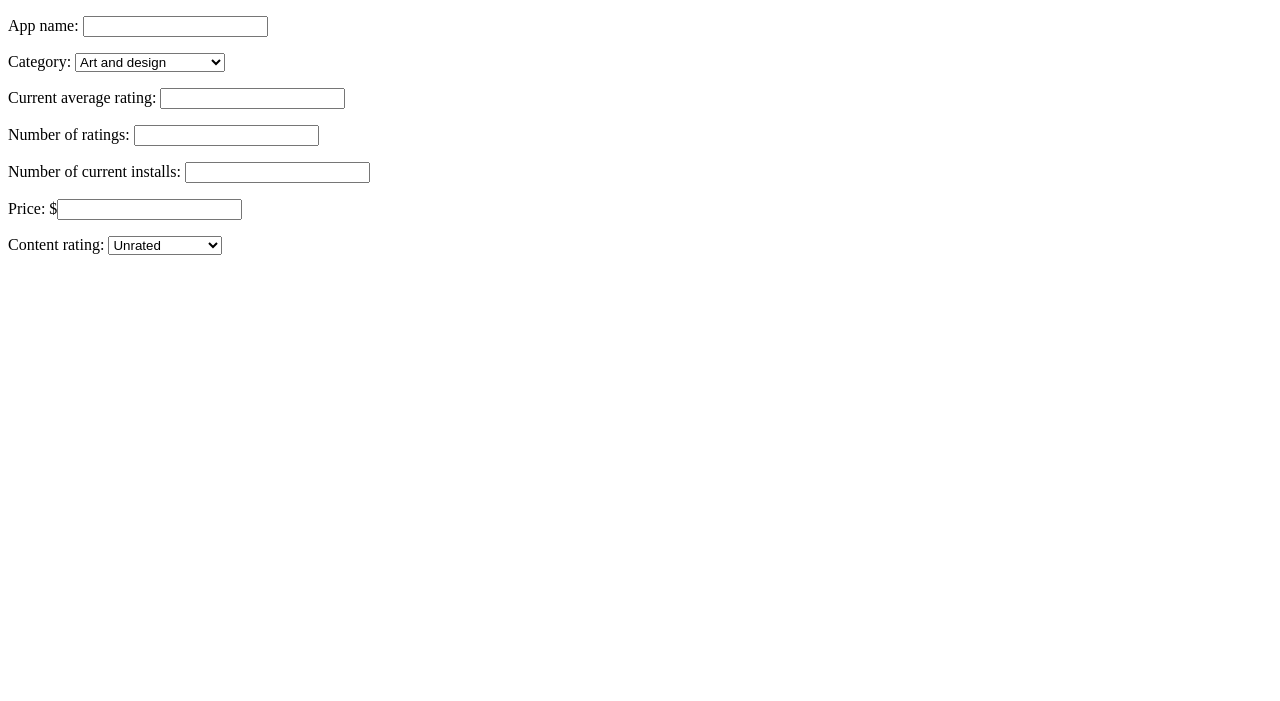
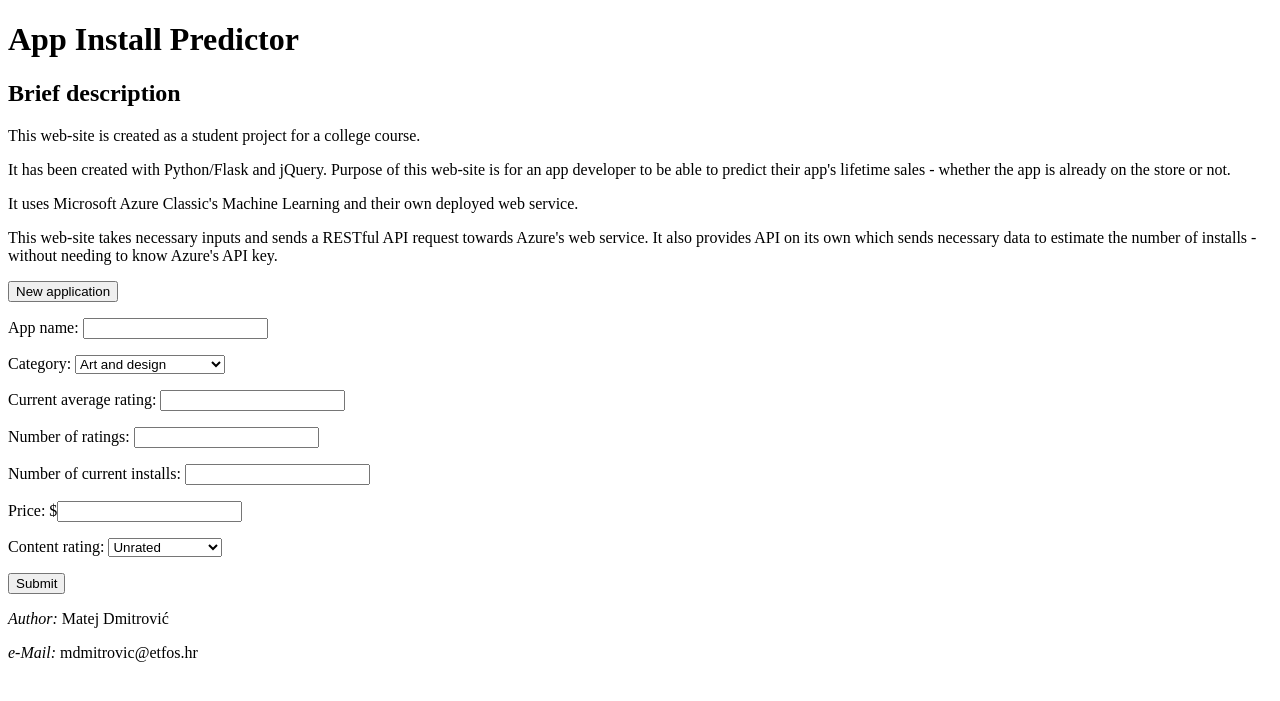
Before and after one commit to Matt-Tyrantin/RUAP-project, a Flask app: page / in a window 1280 px wide. Shown: the top 701 px of the page. Run offline with Flask 2, Linux system fonts and the light colour scheme.

Commit message:
html/jQuery form

```diff
--- a/modules/predict.py
+++ b/modules/predict.py
@@ -1,43 +1,44 @@
 import urllib2
-# If you are using Python 3+, import urllib instead of urllib2
-
 import json
 
+API_KEY = 'OkBFV/GW3n/rfqOXChEb+/yp3oe/s7pPa0UzKm0tW6dJAau16MWuou28WKI+KSZxpUGfD6tgwHhxlWRl4WeCoA=='
+URL = 'https://ussouthcentral.services.azureml.net/workspaces/92518c6337964d95af1c417d83471dec/services/535fd871d310474ea32a096456a43822/execute?api-version=2.0&details=true'
 
-data =  {
+MAX_VALUE = 1000000000
 
+def predict_single(form_data):
+    app_category = form_data['app_category']
+    app_rating = form_data['app_rating'] or 0
+    app_ratings = form_data['app_ratings'] or 0
+    app_installs = form_data['app_installs'] or 0
+    app_price = form_data['app_price']
+    app_content_rating = form_data['app_content_rating']
+
+    data =  {
         "Inputs": {
-
-                "input1":
-                {
-                    "ColumnNames": ["App", "Category", "Rating", "Reviews", "Size", "Installs", "Type", "Price", "Content Rating", "Genres", "Last Updated", "Current Ver", "Android Ver"],
-                    "Values": [ [ "value", "ART_AND_DESIGN", "0", "0", "value", "0", "value", "0", "Adults only 18+", "value", "", "value", "value" ], [ "value", "ART_AND_DESIGN", "0", "0", "value", "0", "value", "0", "Adults only 18+", "value", "", "value", "value" ], ]
-                },        },
-            "GlobalParameters": {
-}
+            "input1":
+            {
+                "ColumnNames": ["Category", "Rating", "Reviews", "Installs", "Price", "Content Rating"],
+                "Values": [[app_category, app_rating, app_ratings, app_installs, app_price, app_content_rating]]
+            },
+        },
+        "GlobalParameters": {}
     }
 
-body = str.encode(json.dumps(data))
+    body = str.encode(json.dumps(data))
+    headers = {'Content-Type':'application/json', 'Authorization':('Bearer '+ API_KEY)}
 
-url = 'https://ussouthcentral.services.azureml.net/workspaces/92518c6337964d95af1c417d83471dec/services/535fd871d310474ea32a096456a43822/execute?api-version=2.0&details=true'
-api_key = 'OkBFV/GW3n/rfqOXChEb+/yp3oe/s7pPa0UzKm0tW6dJAau16MWuou28WKI+KSZxpUGfD6tgwHhxlWRl4WeCoA==' # Replace this with the API key for the web service
-headers = {'Content-Type':'application/json', 'Authorization':('Bearer '+ api_key)}
+    req = urllib2.Request(URL, body, headers)
 
-req = urllib2.Request(url, body, headers)
+    try:
+        response = urllib2.urlopen(req)
+        result = response.read()
 
-try:
-    response = urllib2.urlopen(req)
+        raw_value = float(json.loads(result)['Results']['output1']['value']['Values'][0][0])
 
-    # If you are using Python 3+, replace urllib2 with urllib.request in the above code:
-    # req = urllib.request.Request(url, body, headers)
-    # response = urllib.request.urlopen(req)
+        result_value = max(0, int(raw_value * MAX_VALUE))
 
-    result = response.read()
-    print(result)
-except urllib2.HTTPError, error:
-    print("The request failed with status code: " + str(error.code))
+        return str(result_value)
 
-    # Print the headers - they include the requert ID and the timestamp, which are useful for debugging the failure
-    print(error.info())
-
-    print(json.loads(error.read()))
+    except urllib2.HTTPError, error:
+        return str(error.code) + str(error.info()) + str(json.loads(error.read()))
--- a/server.py
+++ b/server.py
@@ -1,15 +1,15 @@
-from flask import Flask, render_template
+from modules.predict import predict_single
+
+from flask import Flask, render_template, request
 app = Flask(__name__)
 
 @app.route('/')
 def index():
-  return render_template('index.html')
+    return render_template('index.html')
 
-@app.route('/my-link/')
-def my_link():
-  print ('I got clicked!')
-
-  return 'Click.'
+@app.route('/predict/', methods=['POST'])
+def form_predict():
+    return predict_single(request.form)
 
 if __name__ == '__main__':
-  app.run(debug=True)
+    app.run(debug=True)
--- a/templates/index.html
+++ b/templates/index.html
@@ -9,15 +9,53 @@
     </head>
 
     <body>
-        <form method="POST">
-            <p><label for="app_anme">App name: </label><input type="text" name="app_name"></p>
-            <p><label for="app_category">Category: </label><select name="app_category"></select></p>
-            <p><label for="app_rating">Current average rating: </label><input type="number" name="app_rating"></p>
-            <p><label for="app_ratings">Number of ratings: </label><input type="number" name="app_ratings"></p>
-            <p><label for="app_installs">Number of current installs: </label><input type="number" name="app_installs"></p>
-            <p><label for="app_price">Price: </label>$<input type="number" name="app_price"></p>
-            <p><label for="app_content_rating">Content rating: </label><select name="app_content_rating"></select></p>
-        </form>
+        <header>
+            <h1>App Install Predictor</h1>
+        </header>
+
+        <main>
+            <section>
+                <article>
+                    <h2>Brief description</h2>
+                    <p>This web-site is created as a student project for a college course.</p>
+                    <p>It has been created with Python/Flask and jQuery. Purpose of this web-site is for an app developer to be
+                        able to predict their app's lifetime sales - whether the app is already on the store or not.
+                    </p>
+                    <p>It uses Microsoft Azure Classic's Machine Learning and their own deployed web service.</p>
+                    <p>This web-site takes necessary inputs and sends a RESTful API request towards Azure's web service.
+                        It also provides API on its own which sends necessary data to estimate the number of installs - without needing
+                        to know Azure's API key.
+                    </p>
+                </article>
+
+                <article>
+                    <div class="form">
+                        <button id="switch_form">New application</button>
+
+                        <form method="POST" action="/predict/">
+                            <p><label for="app_name">App name: </label><input type="text" name="app_name"></p>
+                            <p><label for="app_category">Category: </label><select name="app_category"></select></p>
+                            <p class="toggleable"><label for="app_rating">Current average rating: </label><input type="number" name="app_rating"></p>
+                            <p class="toggleable"><label for="app_ratings">Number of ratings: </label><input type="number" name="app_ratings"></p>
+                            <p class="toggleable"><label for="app_installs">Number of current installs: </label><input type="number" name="app_installs"></p>
+                            <p><label for="app_price">Price: </label>$<input type="number" name="app_price" required></p>
+                            <p><label for="app_content_rating">Content rating: </label><select name="app_content_rating"></select></p>
+
+                            <p><input type="submit"></p>
+                        </form>
+                    </div>
+
+                    <div class="result">
+                        <p class="result"></p>
+                    </div>
+                </article>
+            </section>
+        </main>
+
+        <footer>
+            <p><em>Author: </em>Matej Dmitrović</p>
+            <p><em>e-Mail: </em>mdmitrovic@etfos.hr</p>
+        </footer>
     </body>
 
     <script>
@@ -57,7 +95,7 @@
             'WEATHER'
         ];
 
-        var content_ratings = [
+        var contentRatings = [
             'Unrated',
             'Everyone',
             'Everyone 10+',
@@ -66,25 +104,53 @@
             'Adults only 18+',
         ];
 
+        var btnFullForm = 'Switch to completely new app';
+        var btnRunningForm = 'Switch to an already made app';
+
         $(document).ready(function() {
-            let category_select = $('select[name=app_category]');
-            let content_ratings_select = $('select[name=app_content_rating]');
+            let categorySelect = $('select[name=app_category]');
+            let contentRatingsSelect = $('select[name=app_content_rating]');
+
+            let SWITCHED = false;
 
             for (let category of categories) {
                 let option = document.createElement('option');
                 option.value = category;
                 option.innerHTML = category.charAt(0).toUpperCase() + category.toLowerCase().slice(1).replace(/_/g, ' ');
 
-                category_select.append(option);
+                categorySelect.append(option);
             }
 
-            for (let content_rating of content_ratings) {
+            for (let contentRating of contentRatings) {
                 let option = document.createElement('option');
-                option.value = content_rating;
-                option.innerHTML = content_rating;
+                option.value = contentRating;
+                option.innerHTML = contentRating;
 
-                content_ratings_select.append(option);
+                contentRatingsSelect.append(option);
             }
+
+            $('button#switch_form').click(function() {
+                SWITCHED = !SWITCHED;
+
+                if (SWITCHED) {
+                    $('button#switch_form').html(btnRunningForm);
+                } else {
+                    $('button#switch_form').html(btnFullForm);
+                }
+
+                $('.toggleable').toggle();
+            });
+
+            $('form').submit(function() {
+                $('p.result').html('Evaluating...');
+                $.post($(this).attr('action'), $(this).serialize(), function (data) {
+                    console.log('Recieved data: ' + data);
+
+                    $('p.result').html(data);
+                });
+
+                return false;
+            });
         });
     </script>
 </html>
```
Also changed, not shown: api/api.py (deleted, +0 -11 lines), api/__init__.py (added), modules/__init__.py (added), 2 other files.
